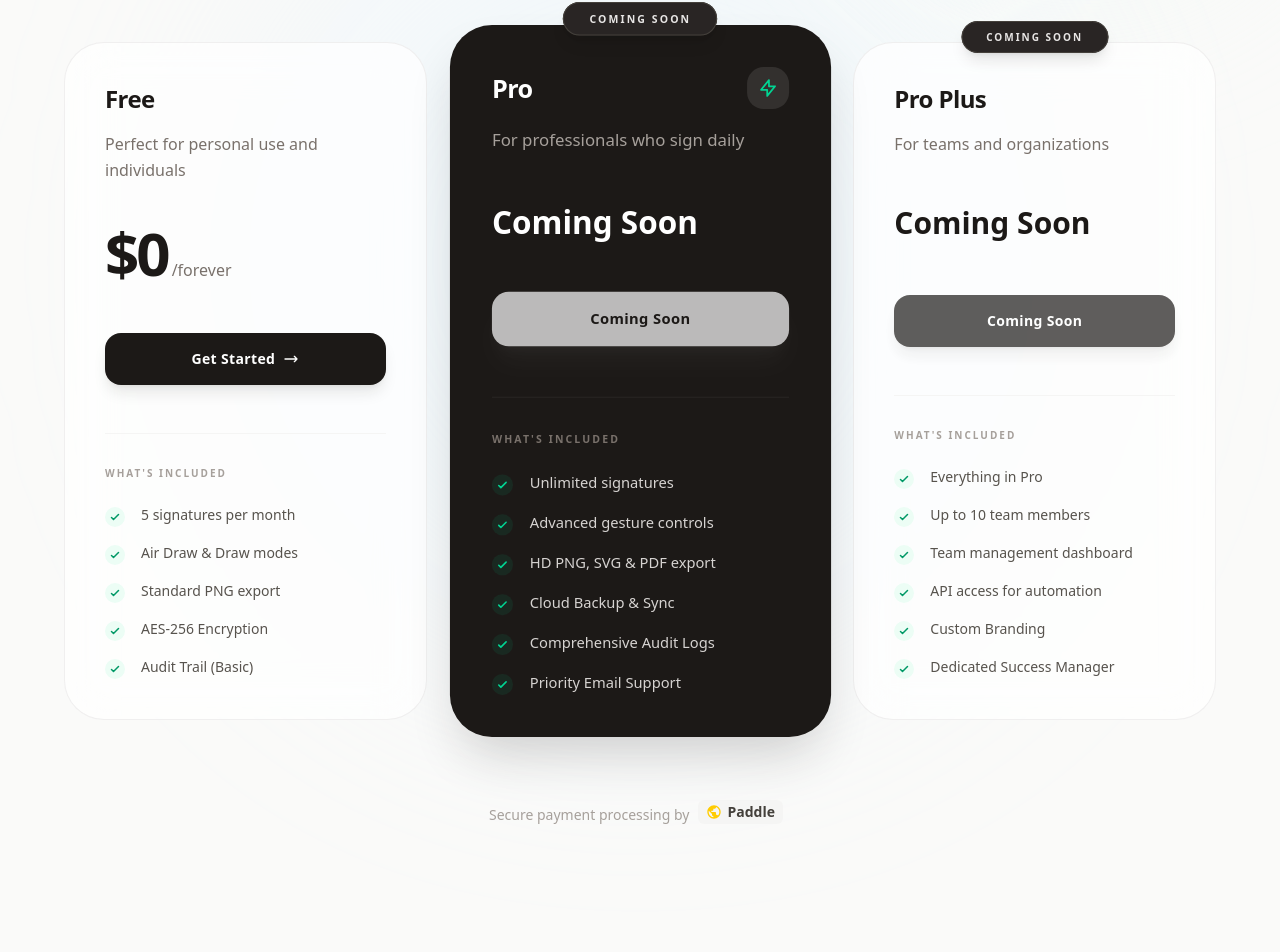
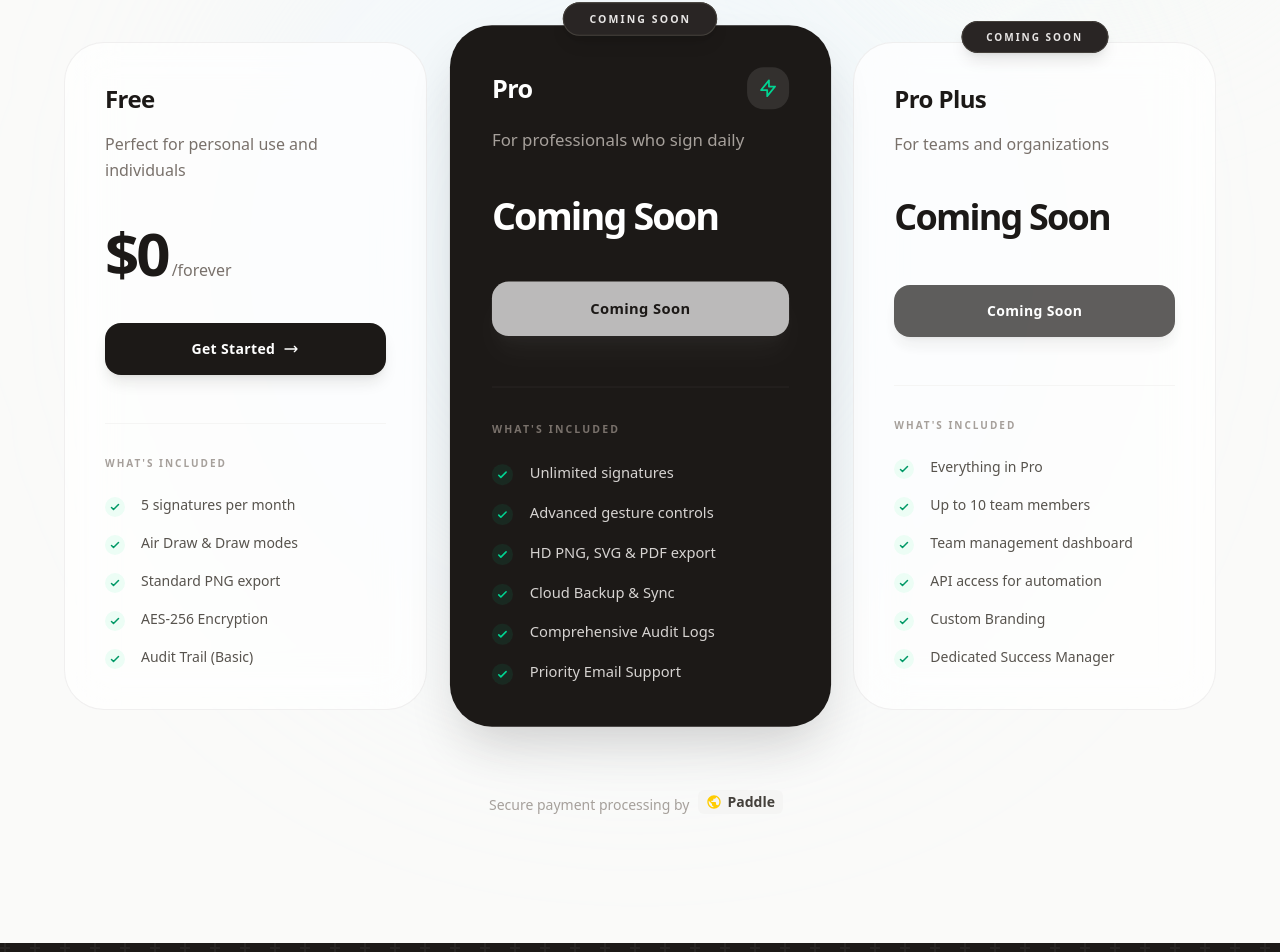
Before and after one commit to AkioDevenish/skysign, a Next.js app: page / in a window 1280 px wide. Shown: the part 2099-3051 px from the top of the page. Built offline with nearby package versions, Linux system fonts and the light colour scheme; no server answers.

Commit message:
Update pricing plan typography

```diff
--- a/src/app/page.tsx
+++ b/src/app/page.tsx
@@ -553,7 +553,7 @@ export default function Home() {
                   {/* Price */}
                   <div className="mb-10">
                     <div className="flex items-baseline gap-1">
-                      <span className={`${plan.comingSoon ? 'text-3xl tracking-normal py-2' : 'text-6xl tracking-tighter'} font-bold ${plan.highlighted ? 'text-white' : 'text-stone-900'}`}>
+                      <span className={`${plan.comingSoon ? 'text-4xl' : 'text-6xl'} font-bold tracking-tighter ${plan.highlighted ? 'text-white' : 'text-stone-900'}`}>
                         {plan.price}
                       </span>
                       {!plan.comingSoon && (
```
